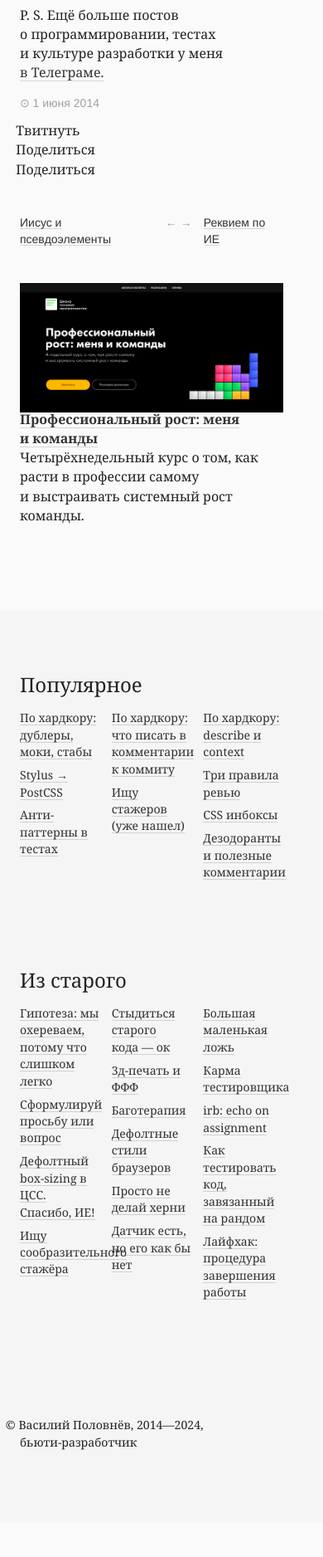
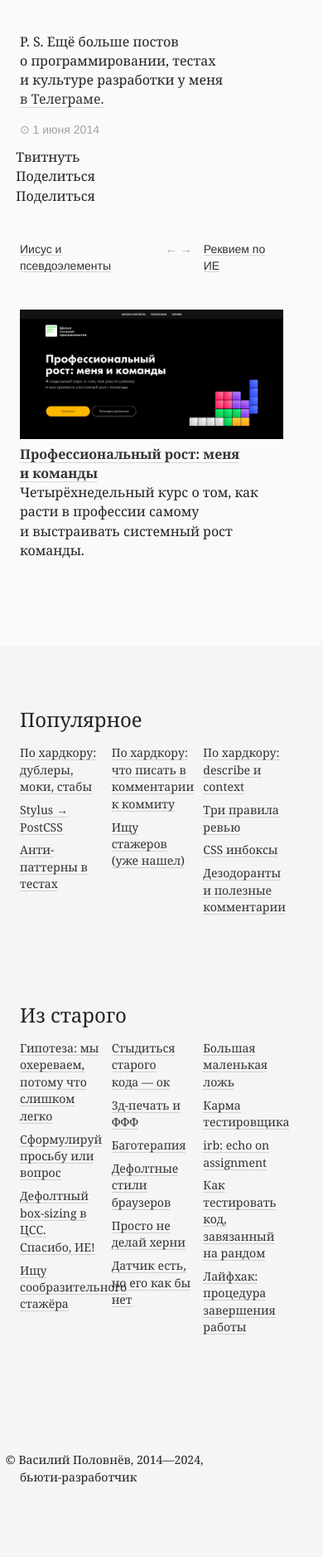
Before and after one commit to vast/vast.github.io, a Jekyll site: the page built from _posts/2014-06-01-epic-programming.md, in a window 390 px wide. Shown: the part 1198-3074 px from the top of the page at 83% size. Built offline with Jekyll 4.4.1, drawn with Linux system fonts in a browser that asks for light colours; a style sheet for code colours, icons or effects is not loaded; before the commit the page ends 3032 px from its top, so only the background shows below that.

Commit message:
fix images on mobile

```diff
--- a/_sass/modules/_posts.scss
+++ b/_sass/modules/_posts.scss
@@ -52,7 +52,8 @@
   border-color: transparent;
 }
 
-.img--break {
+.img--break,
+iframe {
   margin-bottom: 2em;
 }
 
@@ -82,6 +83,7 @@
   }
   .post-course-img {
     min-width: 100%;
+    margin-bottom: 10px;
   }
 }
 
```
